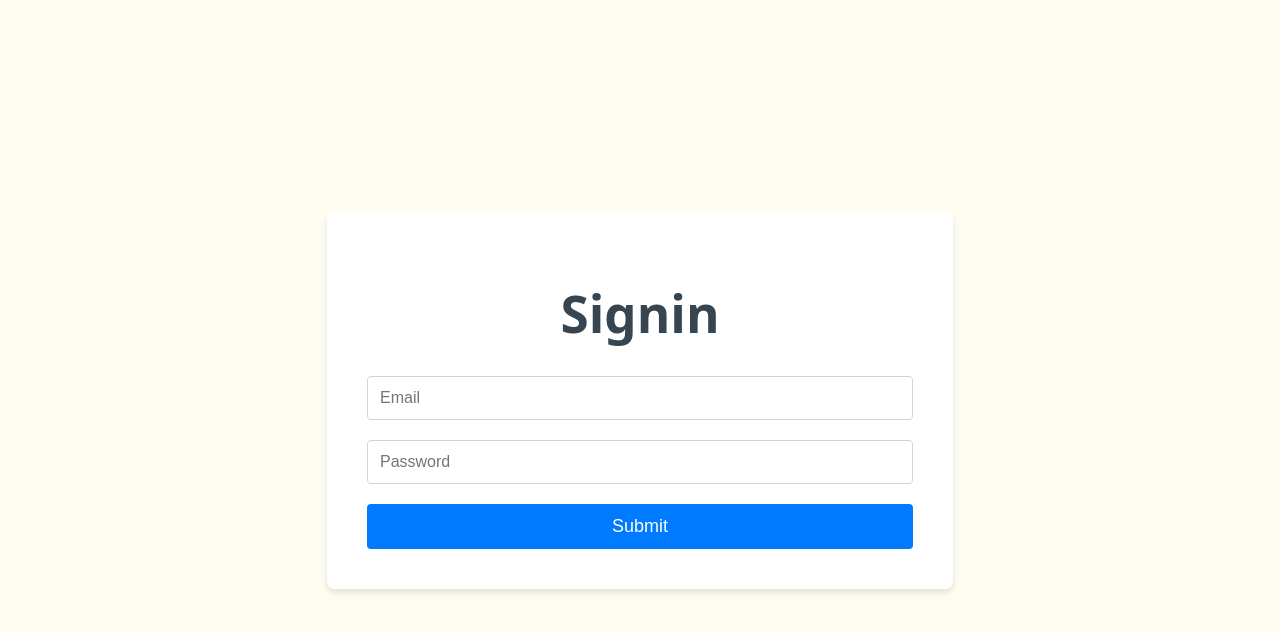
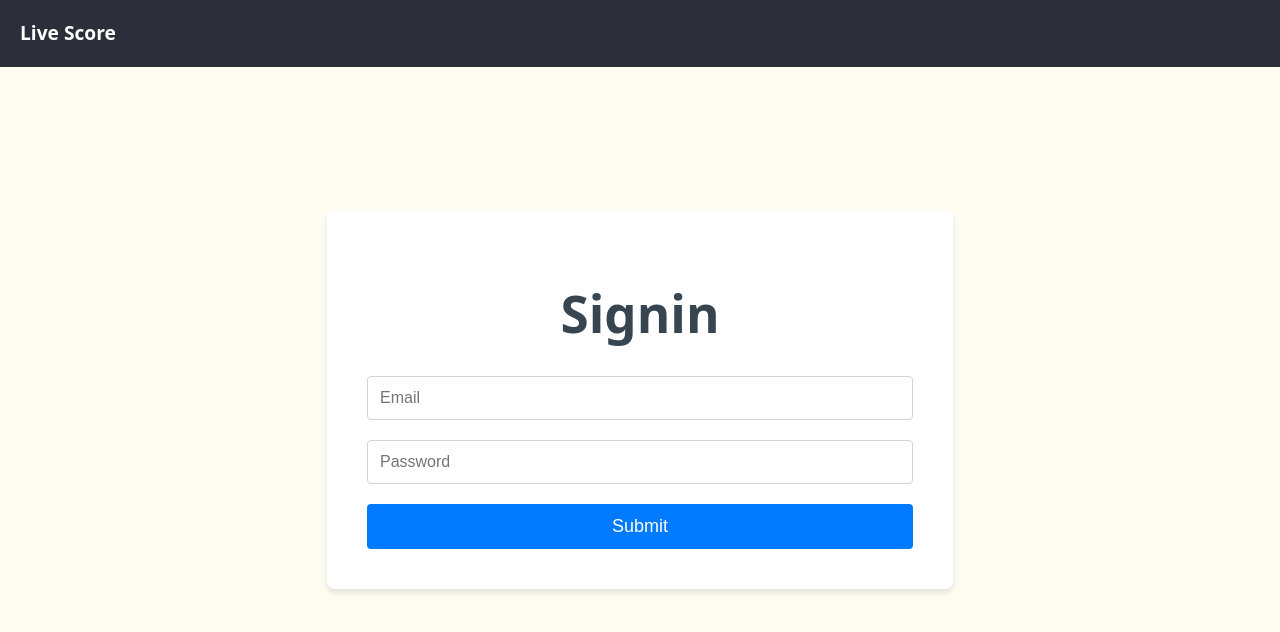
Before and after one commit to SkAkramali/cricket-live-score, a React (Vite) app in the folder frontend/: page / in a window 1280 px wide. Shown: the top 632 px of the page. Built offline with nearby package versions, Linux system fonts and the light colour scheme.

Commit message:
added header moudle

```diff
--- a/frontend/package.json
+++ b/frontend/package.json
@@ -11,7 +11,8 @@
   },
   "dependencies": {
     "react": "^19.1.1",
-    "react-dom": "^19.1.1"
+    "react-dom": "^19.1.1",
+    "react-toastify": "^11.0.5"
   },
   "devDependencies": {
     "@eslint/js": "^9.33.0",
--- a/frontend/src/App.jsx
+++ b/frontend/src/App.jsx
@@ -1,9 +1,11 @@
 import './App.css'
 import Sigin from "./sigin";
+import { Header } from './header';
 function App() {
 
   return (
     <>
+      <Header></Header>
      <Sigin></Sigin>
     </>
   )
--- /dev/null
+++ b/frontend/src/css/header.css
@@ -0,0 +1,16 @@
+.App-header{
+  display: flex;
+  justify-content: space-between;
+  position: absolute;
+  top:0px;
+  left: 0px;
+  right: 0px;
+  background:#2C2E39 ;
+  color:white;
+}
+.logo{
+  font-size: larger;
+  font-size: 1.2rem;
+  font-weight: bold;
+  margin-left: 20px;
+}
--- /dev/null
+++ b/frontend/src/header.jsx
@@ -0,0 +1,12 @@
+import "./css/header.css"
+
+// const SigninButton = () =>{
+
+// }
+export const Header = () => {
+    return (
+        <header className="App-header">
+            <p className="logo">Live Score</p>
+        </header>
+    );
+}
```
Also changed, not shown: 1 other file (tests, documents, lock files or other folders).
